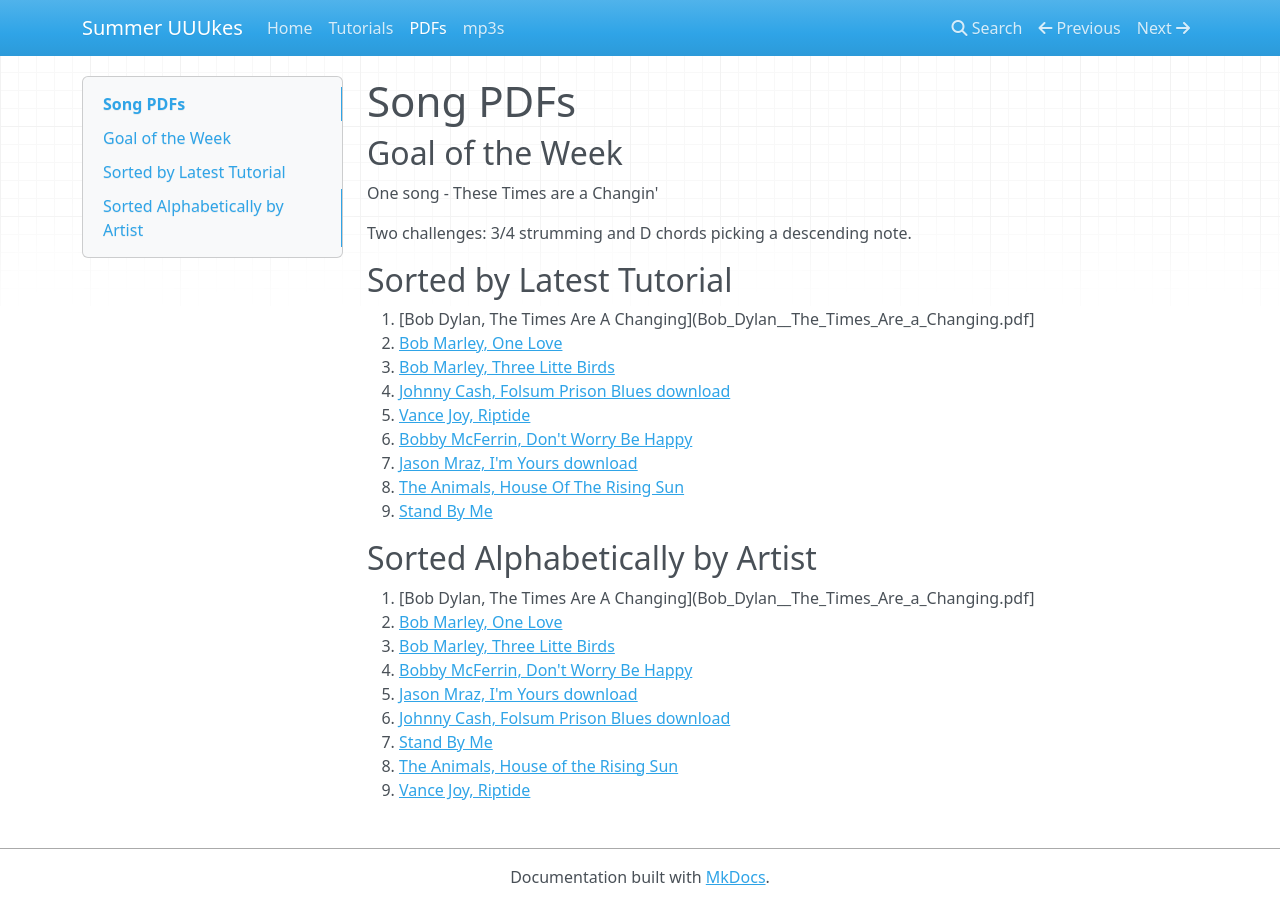
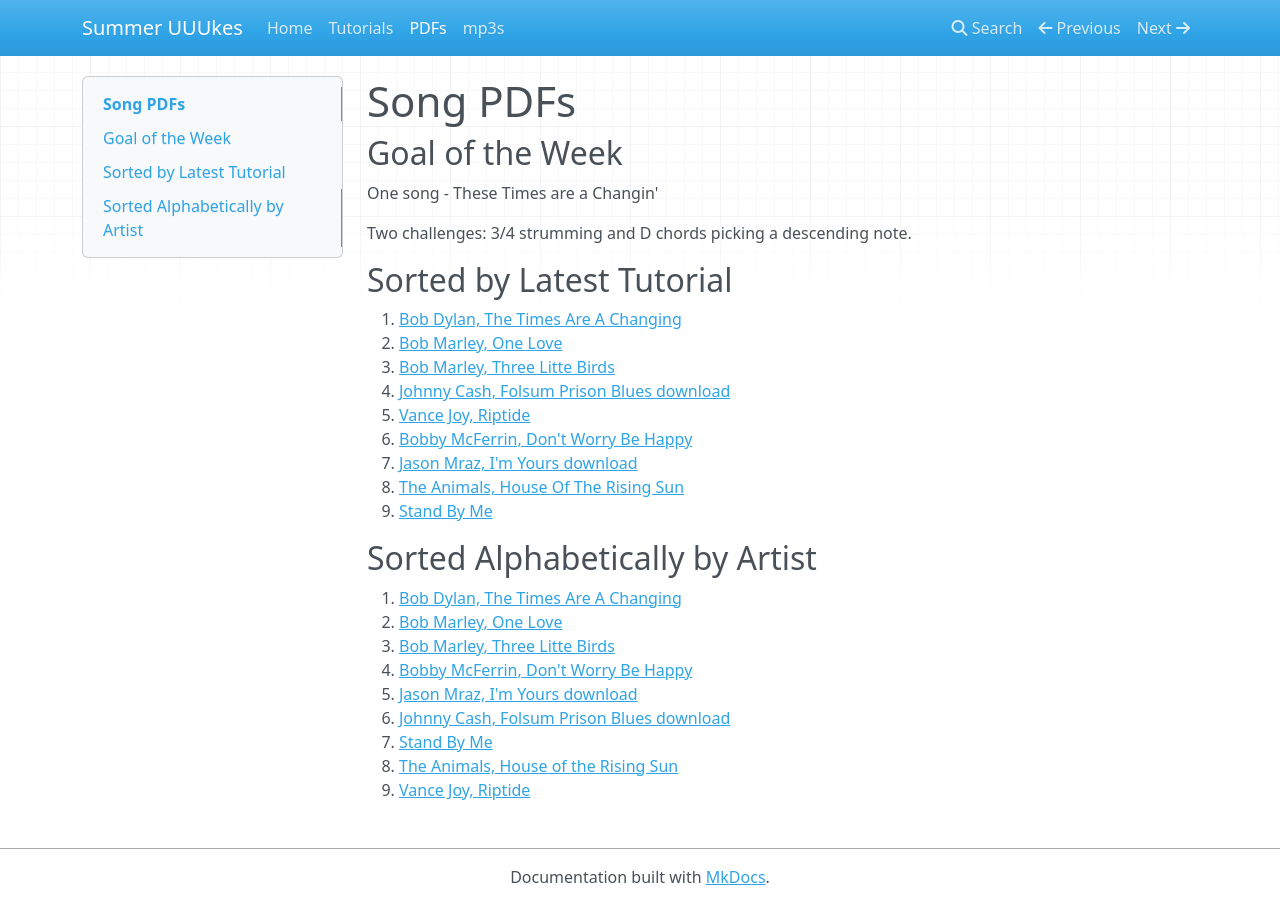
Before and after one commit to dougsweetser/uuukes, an MkDocs documentation site: the page built from docs/pdfs/pdfs.md, in a window 1280 px wide. Built offline with MkDocs 1.6.1, drawn with Linux system fonts in a browser that asks for light colours; nearby versions of some CDN libraries.

Commit message:
Tweaked.

```diff
--- a/docs/pdfs/pdfs.md
+++ b/docs/pdfs/pdfs.md
@@ -4,7 +4,7 @@
 
 ## Sorted by Latest Tutorial
 
-1. [Bob Dylan, The Times Are A Changing](Bob_Dylan__The_Times_Are_a_Changing.pdf]
+1. [Bob Dylan, The Times Are A Changing](Bob_Dylan__The_Times_Are_a_Changing.pdf)
 1. [Bob Marley, One Love](Bob_Marley__One_Love.pdf)
 1. [Bob Marley, Three Litte Birds](Bob_Marley__Three_Little_Birds_Songsheet.pdf)
 1. [Johnny Cash, Folsum Prison Blues download](Johnny_Cash__Folsom_Prison_Blues.pdf)
@@ -17,7 +17,7 @@
 
 ## Sorted Alphabetically by Artist
 
-1. [Bob Dylan, The Times Are A Changing](Bob_Dylan__The_Times_Are_a_Changing.pdf]
+1. [Bob Dylan, The Times Are A Changing](Bob_Dylan__The_Times_Are_a_Changing.pdf)
 1. [Bob Marley, One Love](Bob_Marley__One_Love.pdf)
 1. [Bob Marley, Three Litte Birds](Bob_Marley__Three_Little_Birds_Songsheet.pdf)
 1. [Bobby McFerrin, Don't Worry Be Happy](Bobby_McFerrin_Dont_worry_be_happy.pdf)
```
